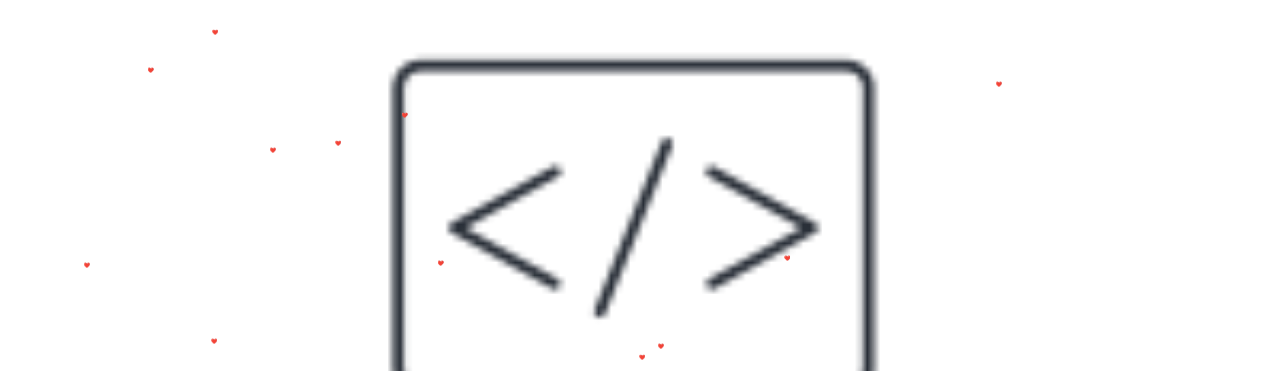
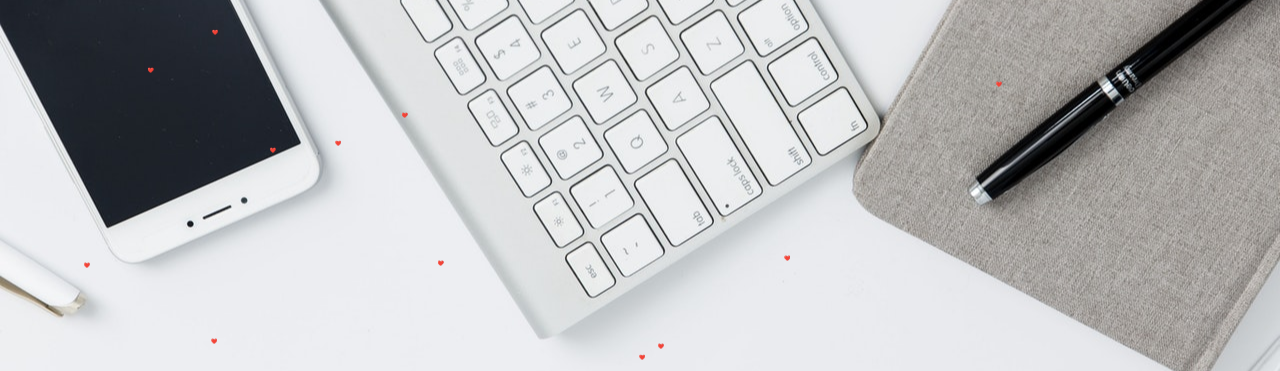
Before and after one commit to Lexitar32/Day-2-Challenge-AutoTextWriter-Heart-Rain, a plain HTML site: page index.html in a window 1280 px wide. Shown: the top 371 px of the page. Drawn offline with Linux system fonts and the light colour scheme.

Commit message:
Modified the App

```diff
--- a/styles.css
+++ b/styles.css
@@ -5,7 +5,7 @@
 }
 
 body {
-  background: url(./bg.png) no-repeat center center/cover;
+  background: url(./bg.jpg) no-repeat center center/cover;
   color: black;
   font-size: 2rem;
   display: flex;
```
Also changed, not shown: bg.jpg (added).
